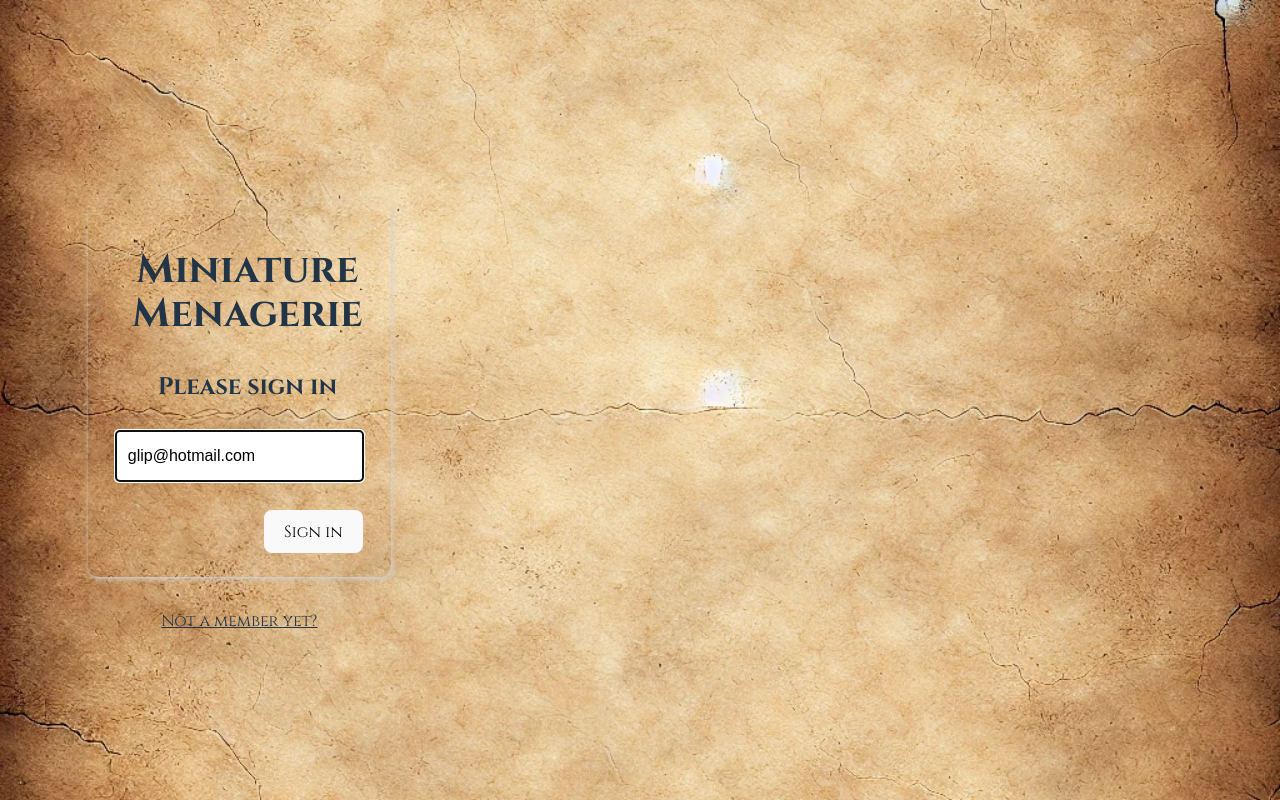
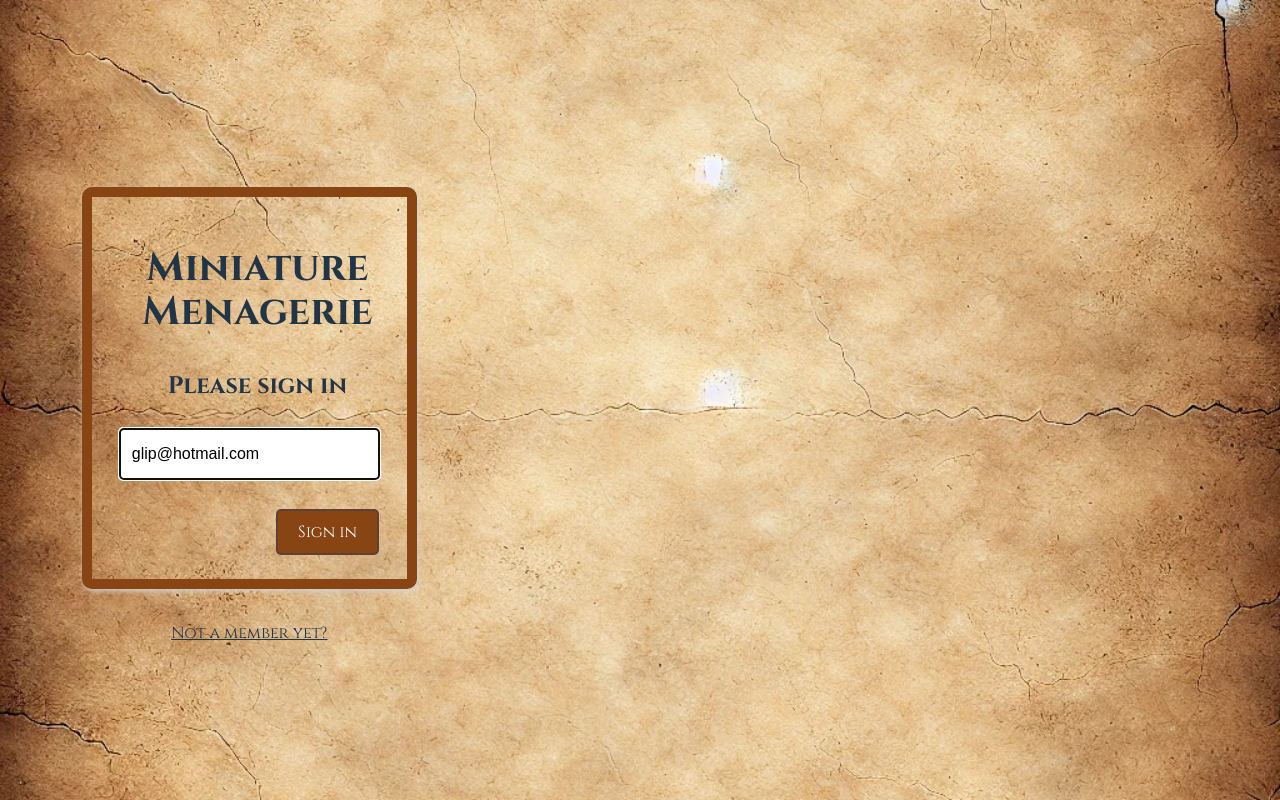
Before and after one commit to Robmack123/Miniature-Menagerie, a React (Vite) app: page /login in a window 1280 px wide. Built offline with nearby package versions, Linux system fonts and the light colour scheme.

Commit message:
Fixed a bug and added basic styling to auth components

```diff
--- a/src/components/auth/Login.css
+++ b/src/components/auth/Login.css
@@ -10,6 +10,8 @@
 .form-login {
   width: 60%;
   margin: 2rem auto;
+  border-color: #884513;
+  border: 10px solid #884513;
 }
 
 .form-login > h1 {
@@ -28,6 +30,14 @@
 
 .login-btn {
   align-self: flex-end;
+  background-color: #884513;
+  border: 2px solid #5d4037;
+  padding: 10px 20px;
+  color: white;
+  font-family: "Cinzel", serif;
+  border-radius: 5px;
+  cursor: pointer;
+  text-decoration: none;
 }
 
 .login-btn:focus {
--- a/src/components/auth/Login.jsx
+++ b/src/components/auth/Login.jsx
@@ -1,4 +1,4 @@
-import React, { useState } from "react";
+import { useState } from "react";
 import { Link } from "react-router-dom";
 import { useNavigate } from "react-router-dom";
 import "./Login.css";
--- a/src/components/forms/AddANewMiniature.jsx
+++ b/src/components/forms/AddANewMiniature.jsx
@@ -173,7 +173,7 @@ export const AddANewMiniature = ({ currentUser }) => {
           </label>
         </fieldset>
         <fieldset>
-          <div>
+          <div className="btn-container">
             <button onClick={handleSubmit}>Submit</button>
           </div>
         </fieldset>
--- a/src/components/miniatures/TheVault.jsx
+++ b/src/components/miniatures/TheVault.jsx
@@ -24,7 +24,7 @@ export const TheVault = ({ currentUser }) => {
   const [showPainted, setShowPainted] = useState(false);
   const [searchTerm, setSearchTerm] = useState("");
   const [currentPage, setCurrentPage] = useState(1);
-  const miniaturesPerPage = 12;
+  const miniaturesPerPage = 18;
 
   const fuse = new Fuse(miniatures, {
     keys: ["name"],
--- a/src/components/miniatures/miniatureDetails.css
+++ b/src/components/miniatures/miniatureDetails.css
@@ -35,6 +35,10 @@
   color: #5d4037;
 }
 
+.btn-container a {
+  text-decoration: none;
+}
+
 .btn-container button {
   margin-top: 10px;
   display: flex;
@@ -46,11 +50,13 @@
   font-family: "Cinzel", serif;
   border-radius: 5px;
   cursor: pointer;
+  text-decoration: none;
 }
 
 .btn-container button:hover {
   background-color: #a0522d;
   box-shadow: 0 0 10px #ffd700;
+  text-decoration: none;
 }
 
 @media (max-width: 768px) {
--- a/src/components/miniatures/miniatures.css
+++ b/src/components/miniatures/miniatures.css
@@ -54,6 +54,7 @@
   font-family: "Cinzel", serif;
   border-radius: 5px;
   cursor: pointer;
+  text-decoration: none;
 }
 
 .btn-container button:hover {
```
